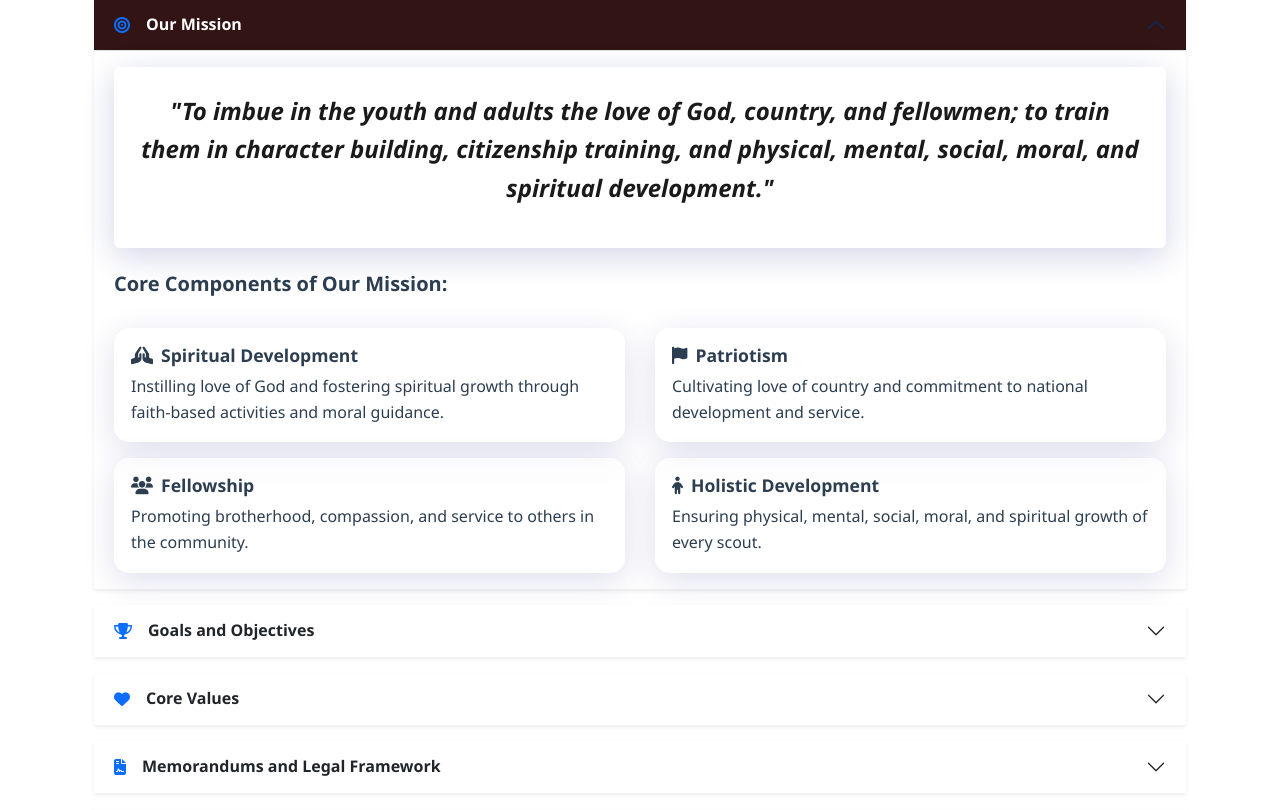
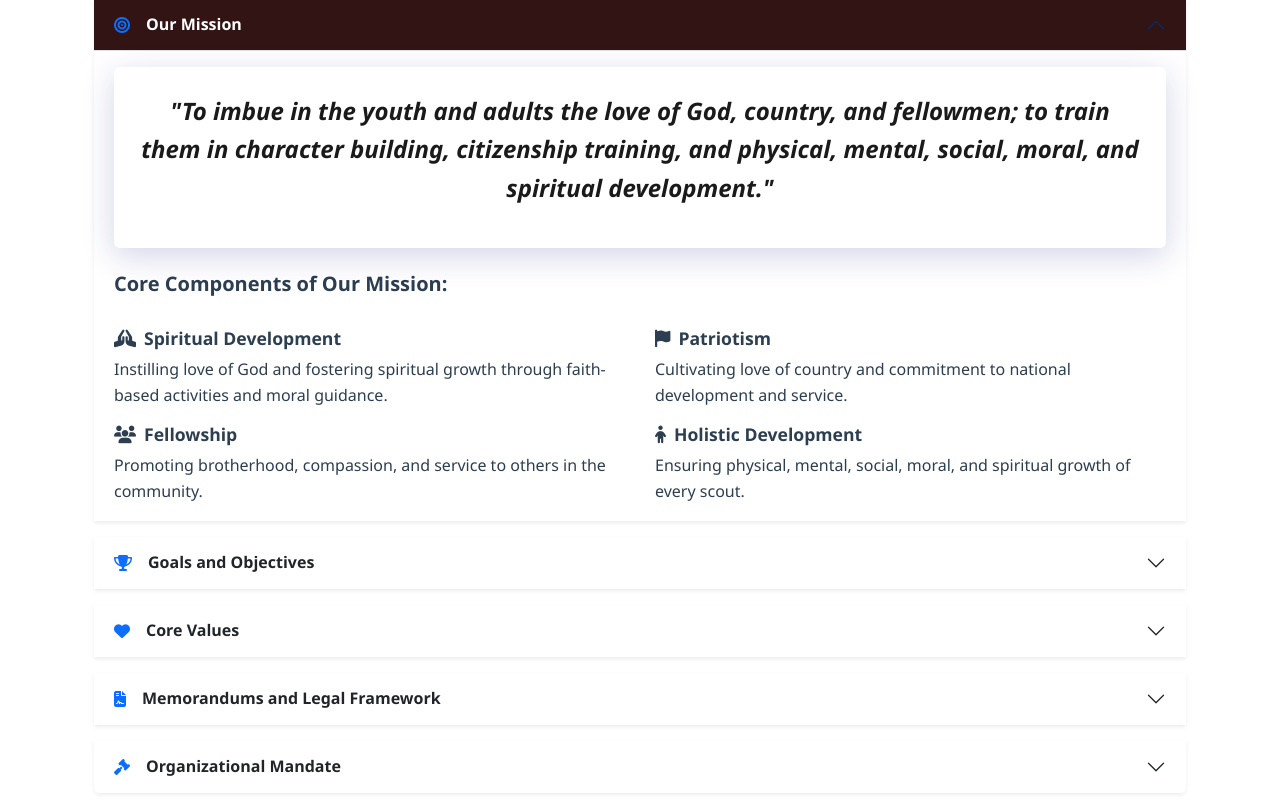
Before and after one commit to 0xShun/BoyScout-Registration-System, a Django app: page /accounts/bsp-history/ in a window 1280 px wide, after a click on "Our Mission". Shown: the part 754-1564 px from the top of the page. Run offline with Django 5.2, Linux system fonts and the light colour scheme; some libraries are stand-ins or nearby versions.

Commit message:
refactor: Remove white floating cards from BSP history page - make glassmorphism cards transparent

```diff
--- a/accounts/templates/accounts/bsp_history.html
+++ b/accounts/templates/accounts/bsp_history.html
@@ -545,18 +545,19 @@
         color: #2c3e50;
     }
 
-    /* Glassmorphism Design for Cards */
+    /* Remove glassmorphism - make cards invisible */
     .glassmorphism-card {
-        background: rgba(255, 255, 255, 0.25);
-        backdrop-filter: blur(10px);
-        -webkit-backdrop-filter: blur(10px);
-        border: 1px solid rgba(255, 255, 255, 0.18);
-        box-shadow: 0 8px 32px 0 rgba(31, 38, 135, 0.15);
-        border-radius: 15px;
+        background: transparent;
+        backdrop-filter: none;
+        -webkit-backdrop-filter: none;
+        border: none;
+        box-shadow: none;
+        border-radius: 0;
     }
 
     .glassmorphism-card .card-body {
         background: transparent;
+        padding: 0;
     }
 
     .glassmorphism-card p,
```
